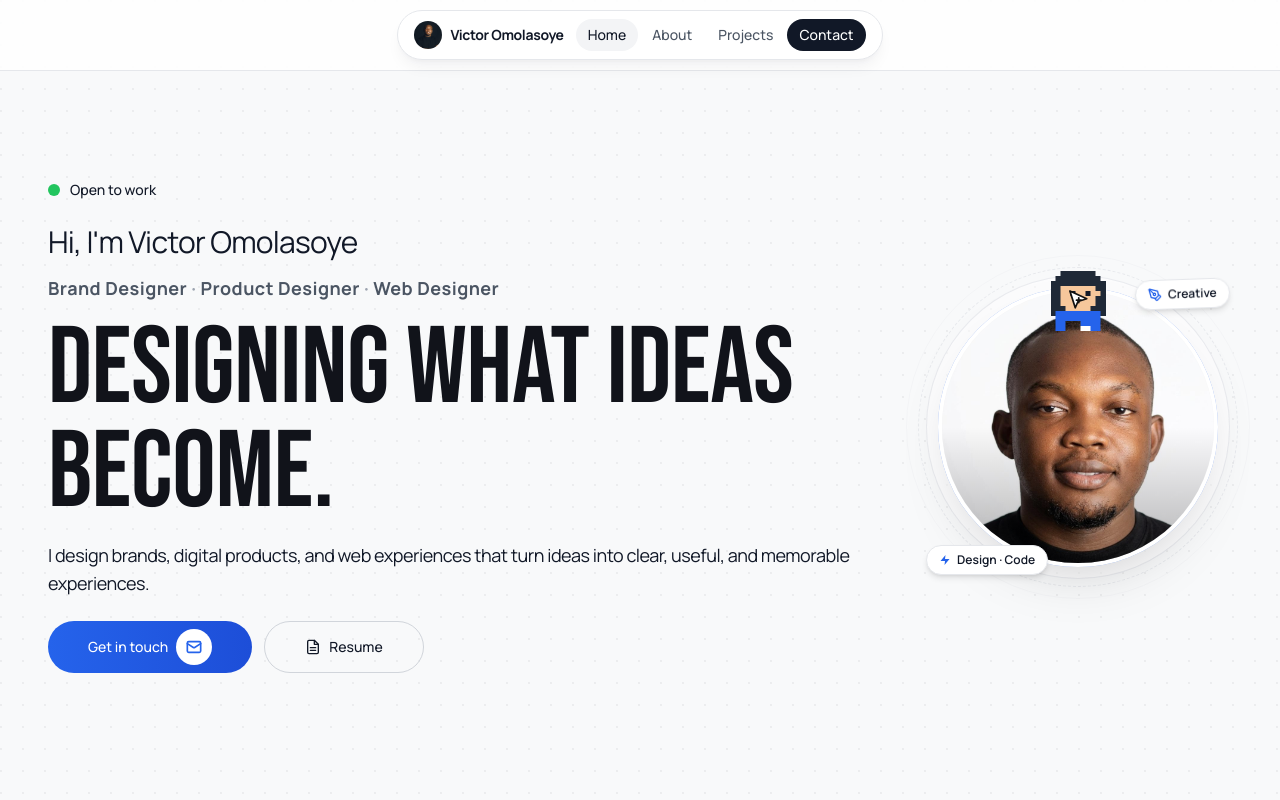
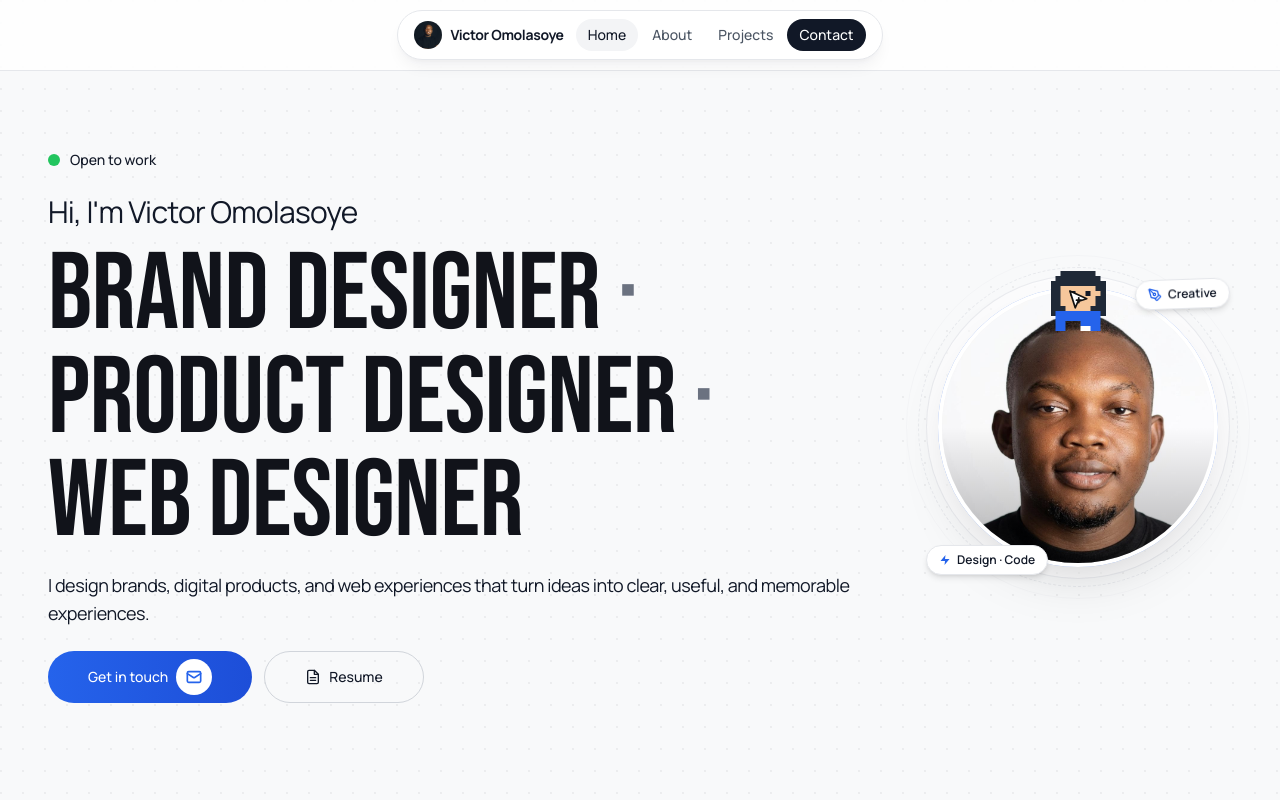
Before and after one commit to Levictor-ai/victor-omolasoye-portfolio, a Next.js app: page / in a window 1280 px wide. Shown: the top 800 px of the page. Built offline with nearby package versions, Linux system fonts and the light colour scheme.

Commit message:
use roles as hero headline, drop duplicate line

```diff
--- a/src/components/HomeContent.tsx
+++ b/src/components/HomeContent.tsx
@@ -258,11 +258,6 @@ function HeroSection({ profile }: { profile: ProfileData }) {
               </h1>
           </motion.div>
           <motion.div variants={item}>
-            <p className="mb-4 text-base font-bold tracking-wide text-gray-600 sm:text-lg">
-              Brand Designer <span className="text-gray-400">·</span> Product Designer <span className="text-gray-400">·</span> Web Designer
-            </p>
-          </motion.div>
-          <motion.div variants={item}>
             <span
               className="mb-4 block w-full leading-[0.95] tracking-[-0.02em] text-gray-900"
               style={{
@@ -271,7 +266,7 @@ function HeroSection({ profile }: { profile: ProfileData }) {
               }}
             >
               <span className="block w-full text-[clamp(2.5rem,13vw,4.5rem)] sm:text-[clamp(4rem,10vw,7.5rem)] lg:text-[clamp(4.25rem,8.5vw,7.5rem)]">
-                Designing what ideas become.
+                Brand Designer <span className="text-gray-500">·</span> Product Designer <span className="text-gray-500">·</span> Web Designer
               </span>
             </span>
           </motion.div>
```
